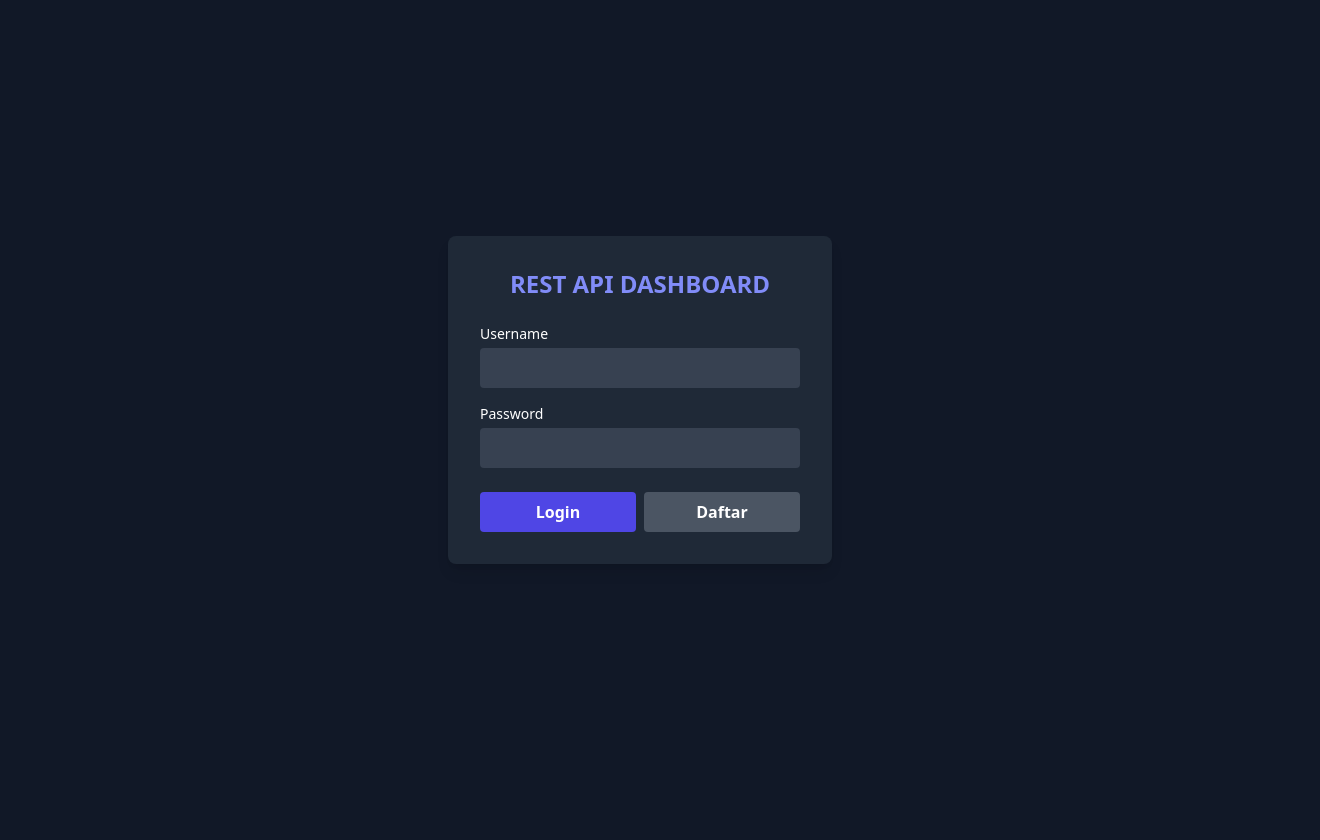
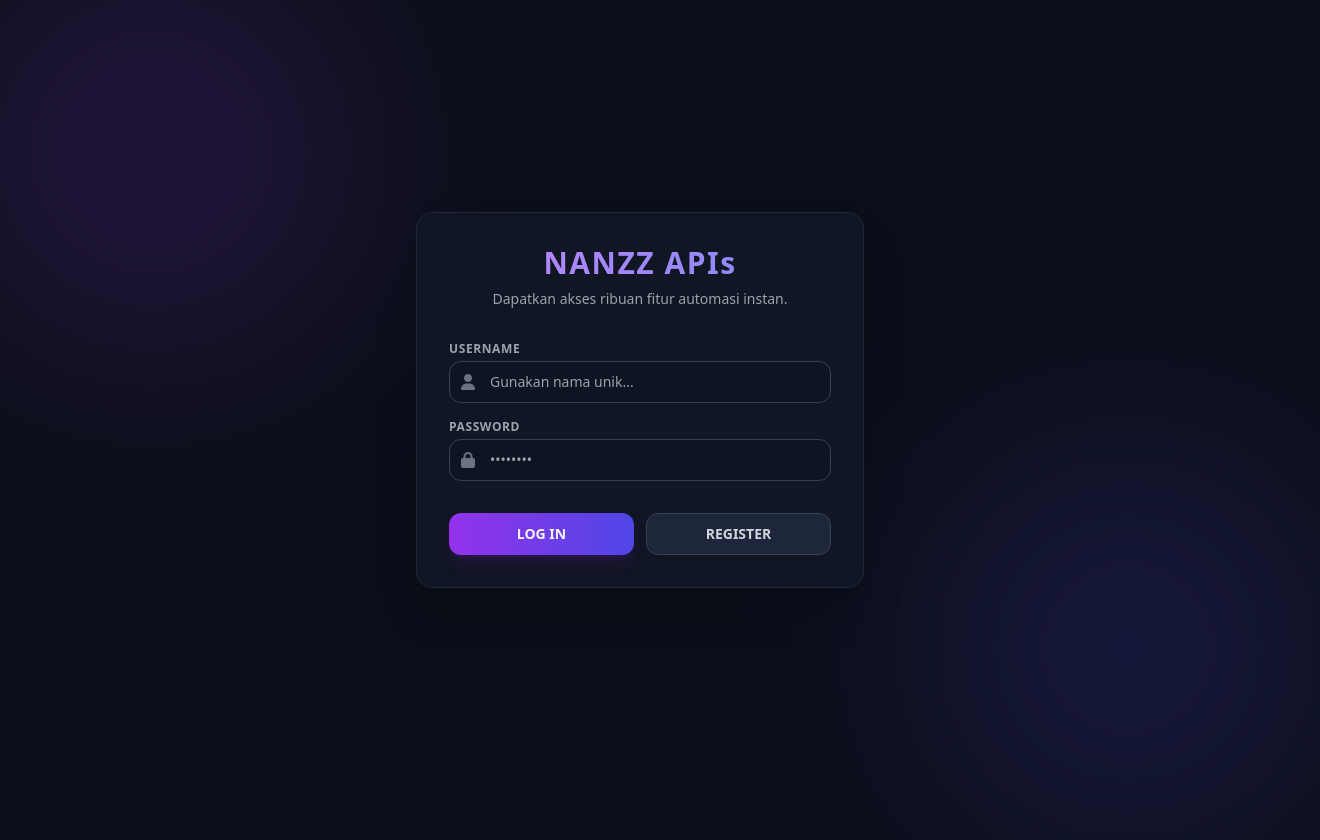
Before and after one commit to raditbisacoding/apikey, a website: page views/index.html in a window 1280 px wide. Shown: the whole page, 1320 px wide, since content can reach past the window. Before the commit the page ends 800 px from the top, so only its background shows below. Drawn offline with nearby package versions, Linux system fonts and the light colour scheme.

Commit message:
Update title and enhance login form design

```diff
--- a/views/index.html
+++ b/views/index.html
@@ -3,28 +3,65 @@
 <head>
     <meta charset="UTF-8">
     <meta name="viewport" content="width=device-width, initial-scale=1.0">
-    <title>Situs Penyedia API Key</title>
+    <title>Nanzz APIs - Gateway Premium Developer</title>
     <script src="https://cdn.tailwindcss.com"></script>
+    <link rel="stylesheet" href="https://cdnjs.cloudflare.com/ajax/libs/font-awesome/6.4.0/css/all.min.css">
 </head>
-<body class="bg-gray-900 text-white flex justify-center items-center h-screen">
-    <div class="bg-gray-800 p-8 rounded-lg shadow-lg w-96">
-        <h1 class="text-2xl font-bold text-center text-indigo-400 mb-6">REST API DASHBOARD</h1>
+<body class="bg-[#0b0f19] text-gray-100 font-sans min-h-screen flex items-center justify-center relative overflow-hidden">
 
-        <form action="/auth" method="POST" class="space-y-4">
+    <!-- Efek Cahaya Latar Belakang -->
+    <div class="absolute w-96 h-96 bg-purple-600 rounded-full blur-[120px] opacity-20 -top-10 -left-10"></div>
+    <div class="absolute w-96 h-96 bg-indigo-600 rounded-full blur-[120px] opacity-20 -bottom-10 -right-10"></div>
+
+    <div class="w-full max-w-md p-8 bg-[#151c2c] bg-opacity-60 backdrop-blur-md rounded-2xl border border-gray-800 shadow-2xl relative z-10 mx-4">
+        <div class="text-center mb-8">
+            <h1 class="text-3xl font-extrabold tracking-wider bg-gradient-to-r from-purple-400 to-indigo-400 bg-clip-text text-transparent">NANZZ APIs</h1>
+            <p class="text-gray-400 text-sm mt-2">Dapatkan akses ribuan fitur automasi instan.</p>
+        </div>
+
+        <!-- Form Login & Register Terintegrasi AJAX -->
+        <div class="space-y-4">
             <div>
-                <label class="block text-sm mb-1">Username</label>
-                <input type="text" name="username" required class="w-full p-2 rounded bg-gray-700 text-white focus:outline-none focus:ring-2 focus:ring-indigo-500">
+                <label class="block text-xs uppercase tracking-wider text-gray-400 font-semibold mb-1">Username</label>
+                <div class="relative">
+                    <span class="absolute inset-y-0 left-0 flex items-center pl-3 text-gray-500"><i class="fas fa-user"></i></span>
+                    <input id="username" type="text" placeholder="Gunakan nama unik..." class="w-full pl-10 pr-4 py-2.5 bg-[#0f1422] border border-gray-700 rounded-xl focus:outline-none focus:border-purple-500 text-sm transition">
+                </div>
             </div>
             <div>
-                <label class="block text-sm mb-1">Password</label>
-                <input type="password" name="password" required class="w-full p-2 rounded bg-gray-700 text-white focus:outline-none focus:ring-2 focus:ring-indigo-500">
+                <label class="block text-xs uppercase tracking-wider text-gray-400 font-semibold mb-1">Password</label>
+                <div class="relative">
+                    <span class="absolute inset-y-0 left-0 flex items-center pl-3 text-gray-500"><i class="fas fa-lock"></i></span>
+                    <input id="password" type="password" placeholder="••••••••" class="w-full pl-10 pr-4 py-2.5 bg-[#0f1422] border border-gray-700 rounded-xl focus:outline-none focus:border-purple-500 text-sm transition">
+                </div>
             </div>
 
-            <div class="flex space-x-2 pt-2">
-                <button type="submit" name="action" value="login" class="w-1/2 bg-indigo-600 hover:bg-indigo-700 p-2 rounded font-semibold transition">Login</button>
-                <button type="submit" name="action" value="register" class="w-1/2 bg-gray-600 hover:bg-gray-500 p-2 rounded font-semibold transition">Daftar</button>
+            <div class="flex gap-3 pt-4">
+                <button onclick="handleAuth('login')" class="w-1/2 py-2.5 bg-gradient-to-r from-purple-600 to-indigo-600 hover:from-purple-700 hover:to-indigo-700 rounded-xl font-bold text-sm transition transform active:scale-95 shadow-lg shadow-purple-900/30">LOG IN</button>
+                <button onclick="handleAuth('register')" class="w-1/2 py-2.5 bg-[#1d263b] hover:bg-[#25314c] border border-gray-700 rounded-xl font-bold text-sm transition text-gray-300">REGISTER</button>
             </div>
-        </form>
+        </div>
     </div>
+
+    <script>
+        function handleAuth(type) {
+            const u = document.getElementById('username').value;
+            const p = document.getElementById('password').value;
+            if(!u || !p) return alert("Harap isi semua kolom.");
+
+            fetch(`/auth/${type}`, {
+                method: 'POST',
+                headers: {'Content-Type': 'application/json'},
+                body: JSON.stringify({username: u, password: p})
+            })
+            .then(res => res.json())
+            .then(data => {
+                alert(data.message);
+                if(data.status && type === 'login') {
+                    window.location.href = `/dashboard?user=${data.username}`;
+                }
+            });
+        }
+    </script>
 </body>
 </html>
```
